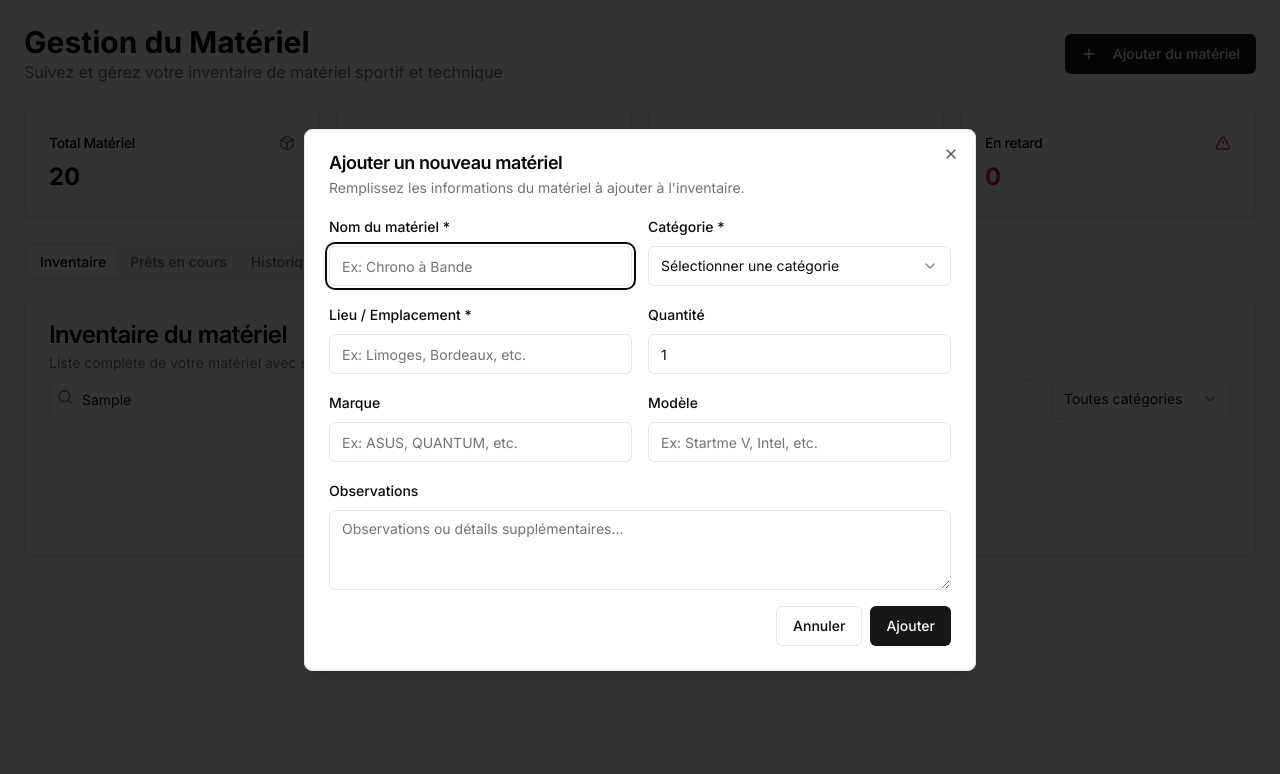
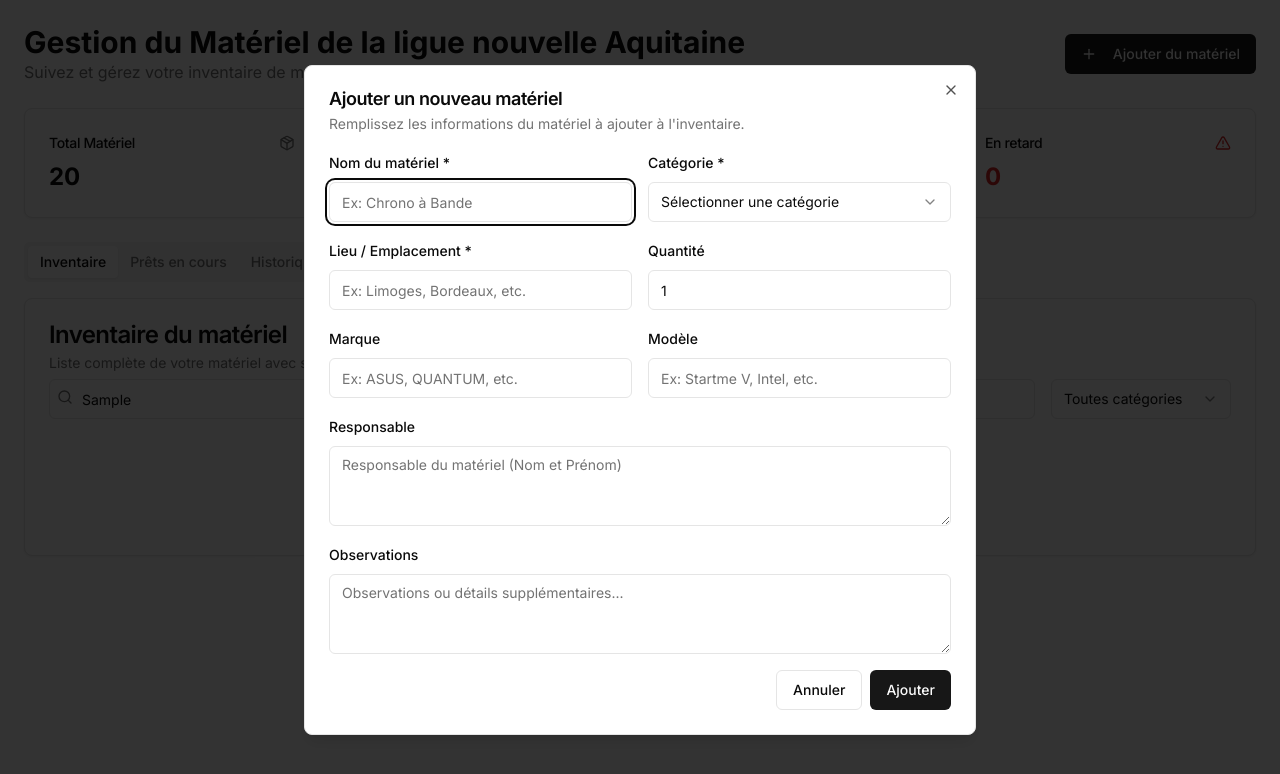
Before and after one commit to oiercesat/ffn-material-management, a Next.js app: page / in a window 1280 px wide. Both pictures are taken after typing "Sample" into the empty fields and a click on the button "Ajouter du matériel". Shown: the top 774 px of the page. Built offline with nearby package versions, Linux system fonts and the light colour scheme.

Commit message:
Add responsible

```diff
--- a/app/page.tsx
+++ b/app/page.tsx
@@ -47,7 +47,7 @@ export default function MaterialManagement() {
       {/* Header */}
       <div className="flex justify-between items-center">
         <div>
-          <h1 className="text-3xl font-bold">Gestion du Matériel</h1>
+          <h1 className="text-3xl font-bold">Gestion du Matériel de la ligue nouvelle Aquitaine</h1>
           <p className="text-muted-foreground">Suivez et gérez votre inventaire de matériel sportif et technique</p>
         </div>
         <Dialog open={isAddMaterialOpen} onOpenChange={setIsAddMaterialOpen}>
--- a/components/materials/add-material-dialog.tsx
+++ b/components/materials/add-material-dialog.tsx
@@ -75,7 +75,7 @@ export function AddMaterialDialog({ open, onOpenChange, onAddMaterial }: AddMate
             <Label htmlFor="category">Catégorie *</Label>
             <Select value={formData.category} onValueChange={(value) => updateFormData("category", value)}>
               <SelectTrigger>
-                <SelectValue placeholder="Sélectionner une catégorie" />
+                <SelectValue placeholder="Sélectionner une catégorie"/>
               </SelectTrigger>
               <SelectContent>
                 {MATERIAL_CATEGORIES.map((category) => (
@@ -128,6 +128,15 @@ export function AddMaterialDialog({ open, onOpenChange, onAddMaterial }: AddMate
             />
           </div>
         </div>
+        <div className="space-y-2">
+          <Label htmlFor="observations">Responsable</Label>
+          <Textarea
+              id="responsable"
+              value={formData.responsible || ""}
+              onChange={(e) => updateFormData("responsible", e.target.value)}
+              placeholder="Responsable du matériel (Nom et Prénom)"
+          />
+        </div>
 
         <div className="space-y-2">
           <Label htmlFor="observations">Observations</Label>
--- a/components/materials/materials-table.tsx
+++ b/components/materials/materials-table.tsx
@@ -29,6 +29,7 @@ export function MaterialsTable({ materials, onLoanMaterial, onEditMaterial }: Ma
           <TableHead>Nom</TableHead>
           <TableHead>Catégorie</TableHead>
           <TableHead>Lieu</TableHead>
+          <TableHead>Responsable</TableHead>
           <TableHead>Quantité</TableHead>
           <TableHead>Marque/Modèle</TableHead>
           <TableHead>État</TableHead>
@@ -54,6 +55,9 @@ export function MaterialsTable({ materials, onLoanMaterial, onEditMaterial }: Ma
                 <MapPin className="w-4 h-4 mr-1" />
                 {material.location}
               </div>
+            </TableCell>
+            <TableCell>
+              {material.responsible}
             </TableCell>
             <TableCell>{material.quantity}</TableCell>
             <TableCell>
```
Lines whose indentation alone changed are shown as unchanged.
